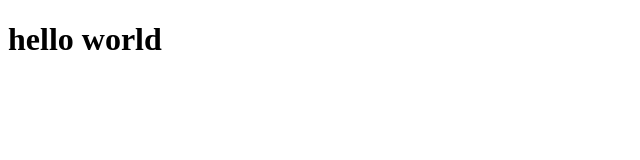
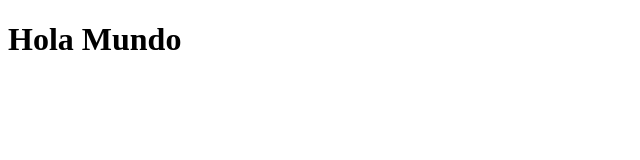
Before and after one commit to lombardo-chcg/nginx-docker, a plain HTML site: page src/index.html in a window 1280 px wide. Shown: the whole page, without its empty margins (0-640 px from the left). Drawn offline with Linux system fonts and the light colour scheme.

```diff
--- a/src/index.html
+++ b/src/index.html
@@ -2,9 +2,9 @@
 <html>
   <head>
     <meta charset="utf-8">
-    <title>hello world</title>
+      <title>Hola Mundo</title>
   </head>
   <body>
-    <h1>hello world</h1>
+    <h1>Hola Mundo</h1>
   </body>
 </html>
```
Also changed, not shown: 3 other files.
